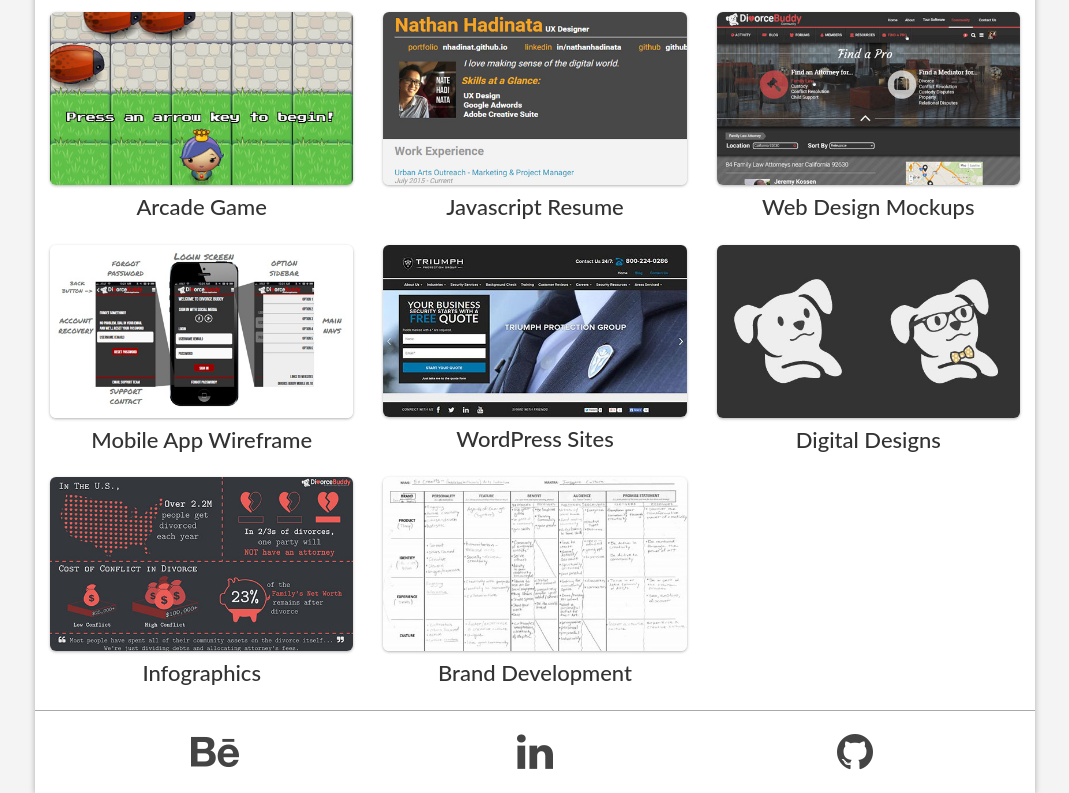
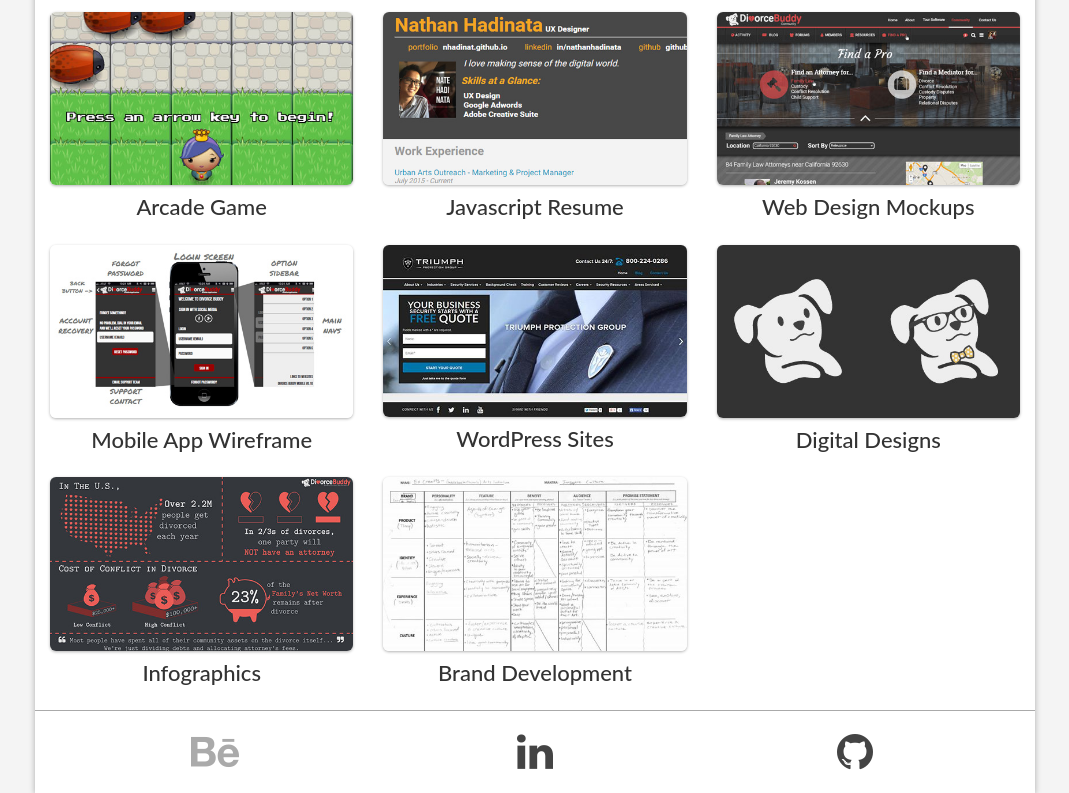
Before and after one commit to nhadinat/nhadinat.github.io, a website: page src/index.html in a window 1280 px wide. In both pictures the pointer is over the link 319 px from the left and 1467 px from the top of the page. Shown: the part 706-1499 px from the top of the page, without its empty margins (105-1174 px from the left). Drawn offline with nearby package versions, Linux system fonts and the light colour scheme; files that its build step writes are made by us from their sources.

```diff
--- a/src/css/style.css
+++ b/src/css/style.css
@@ -47,6 +47,9 @@
 }
 .footer > div > a {
     color: #444;
+}
+.footer > div > a:hover, a:active, a:focus {
+    color: #aaa;
 }
 .project {
     min-width: 50%;
```
Also changed, not shown: index.html (+1 -1 lines), css/style.min.css.
